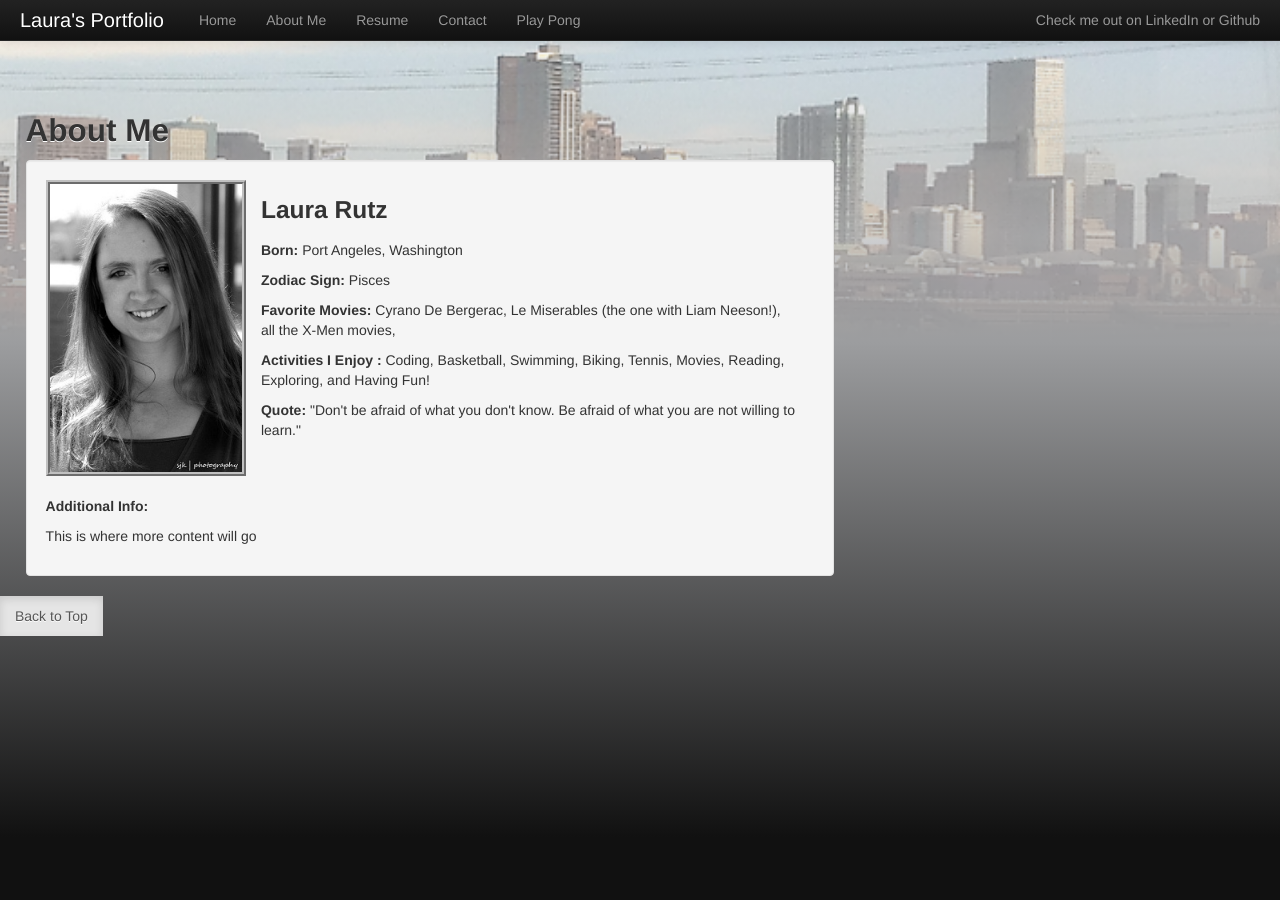
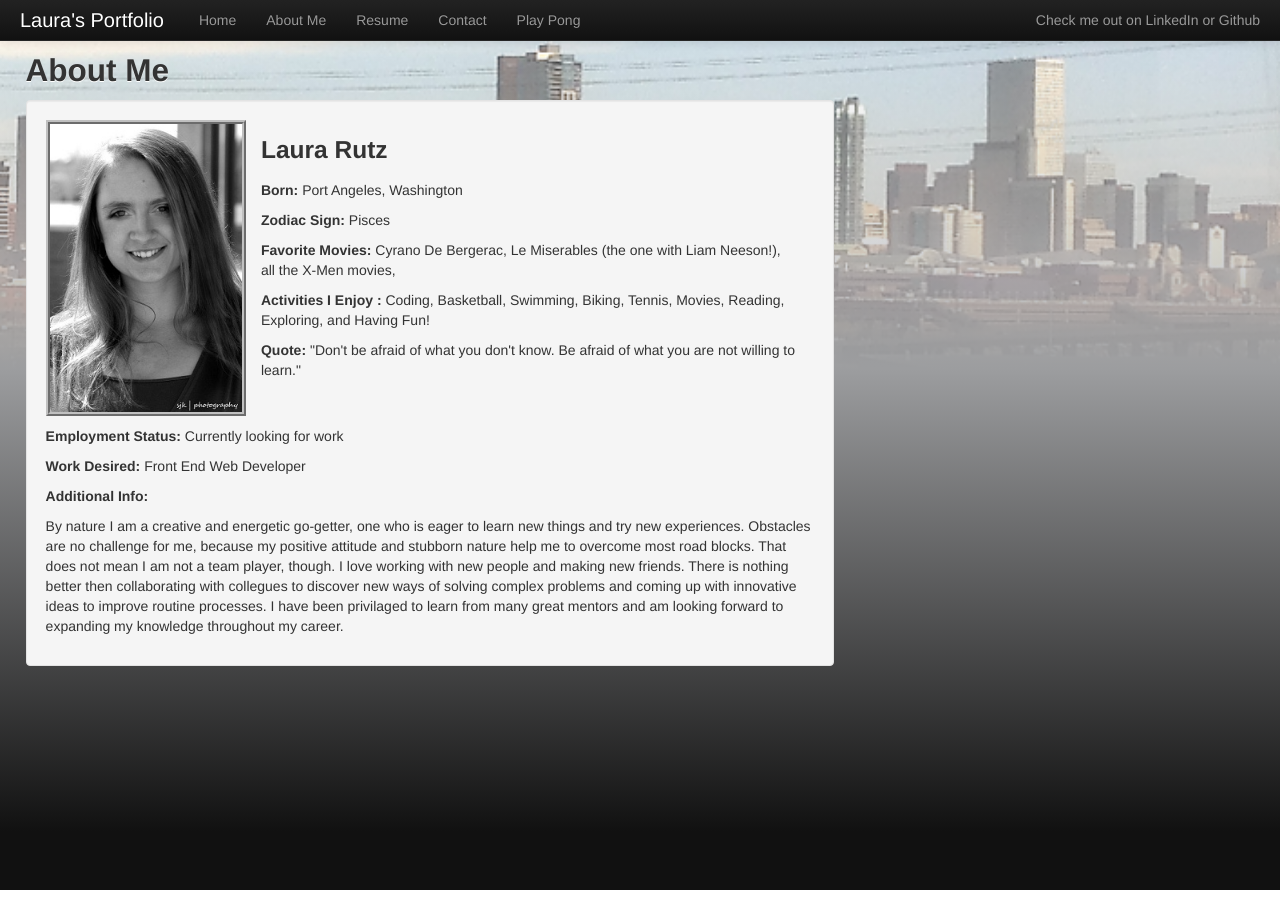
Before and after one commit to LauraR6561/Laurar6561.github.io, a Jekyll site: the page built from about-me.html, in a window 1280 px wide. Built offline with Jekyll 4.4.1, drawn with Linux system fonts in a browser that asks for light colours; Markdown is read by kramdown in place of the engine named in the settings.

Commit message:
Added text to about me

```diff
--- a/about-me.html
+++ b/about-me.html
@@ -1,8 +1,11 @@
 ---
-layout: layout
+layout: no-footer
 title: "Laura Rutz"
 ---
-
+<link href="css/bootstrap.min.css" rel="stylesheet" media="screen">
+<meta name="viewport" content="width=device-width, initial-scale=1.0">
+<link href="/css/bootstrap-responsive.css" rel="stylesheet">
+<link href="css/template.css" type="text/css" rel="stylesheet"/>
 <h2>About Me</h2>
 
 <div id="profile" class="well Lside">
@@ -16,8 +19,10 @@ title: "Laura Rutz"
 <p><strong>Quote:</strong> "Don't be afraid of what you don't know. Be afraid of what you are not willing to learn."</p>
 </div>
 <div class="my-additional-info">
-    <h5>Additional Info:</h5>
-    <p>This is where more content will go</p>
+    <p><strong>Employment Status:</strong> Currently looking for work</p>
+    <p><strong>Work Desired:</strong> Front End Web Developer</p>
+    <p><strong>Additional Info:</strong></p>
+    <p>By nature I am a creative and energetic go-getter, one who is eager to learn new things and try new experiences. Obstacles are no challenge for me, because my positive attitude and stubborn nature help me to overcome most road blocks. That does not mean I am not a team player, though. I love working with new people and making new friends. There is nothing better then collaborating with collegues to discover new ways of solving complex problems and coming up with innovative ideas to improve routine processes. I have been privilaged to learn from many great mentors and am looking forward to expanding my knowledge throughout my career.</p>
 </div>
 
 </div>
```
